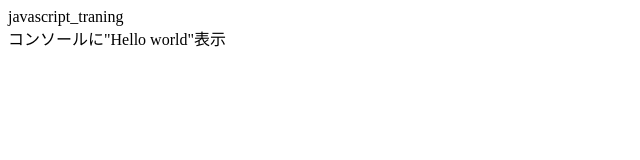
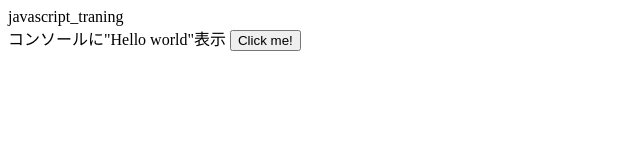
Before and after one commit to okumurameiya/javascrpt_training, a plain HTML site: page index.html in a window 1280 px wide. Shown: the whole page, without its empty margins (0-640 px from the left). Drawn offline with Linux system fonts and the light colour scheme.

Commit message:
trigger a function with DOM

```diff
--- a/index.html
+++ b/index.html
@@ -8,5 +8,8 @@
             javascript_traning<br>
             コンソールに"Hello world"表示
             <script type="text/javascript" src="training.js"></script>
+
+            <!-- ボタンクリック時に関数呼び出し-->
+            <button onclick="HelloWorld()">Click me!</button>
         </body>
 </html>
--- a/training.js
+++ b/training.js
@@ -5,3 +5,8 @@ console.log("Hello world");
 // コンソールに変数内テキストを表示
 let yourname = "お名前";
 console.log("Hello %sさん", yourname);
+
+// ボタンクリック時に呼び出される関数
+function HelloWorld(){
+    console.log("Hello world!");
+}
```
